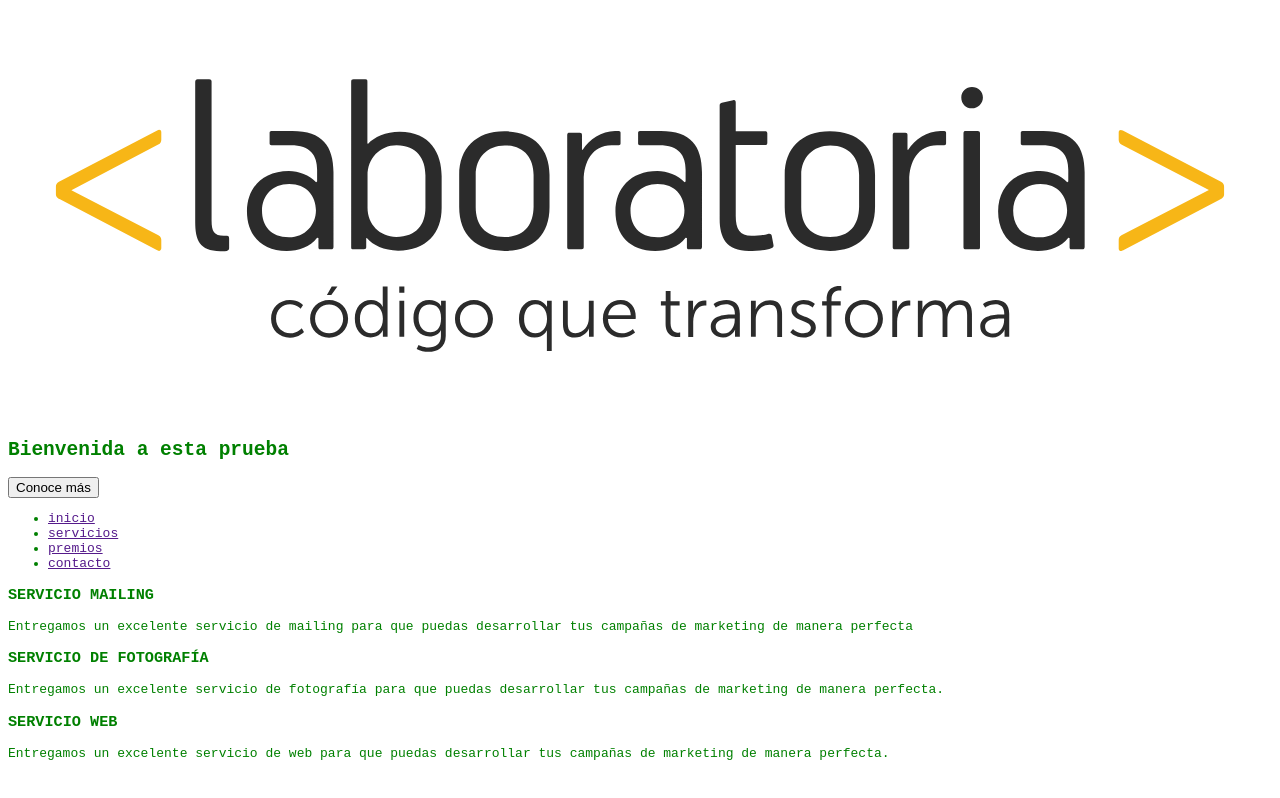
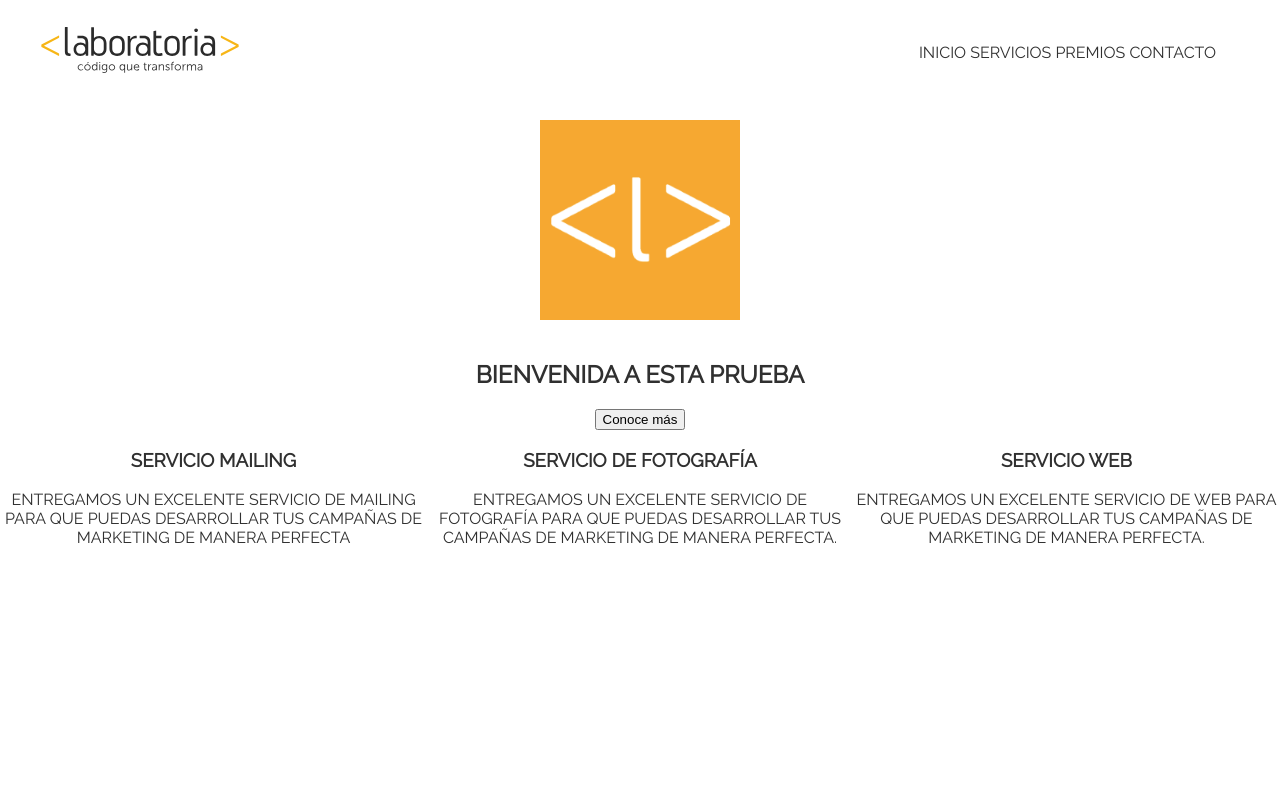
Before and after one commit to VaneQiuta777/seminar_css, a plain HTML site: page index.html in a window 1280 px wide. Drawn offline with Linux system fonts and the light colour scheme; files that its build step writes are made by us from their sources.

Commit message:
añadiendo estilo al header y sections

```diff
--- a/css/style.css
+++ b/css/style.css
@@ -1,19 +1,41 @@
-body {
-    font-family: monospace; /*especificidad 1 punto*/
-    color: green;
+body { /*setear nuestros archivos*/
+    box-sizing: border-box;
+    color: #303030;
+    font-family: 'Raleway', sans-serif;
+    margin: 0;
+    padding: 0;
 }
-p{
-    color: green;
+/* clases reutilizables*/
+.text-uppercase {
+    text-transform: uppercase;
 }
-/*
-a:hover especificidad
-id (100)= 0
-clase (10) = 0
-etiqueta (1) = 0
-
-#banner : especificidad 100
-
-#banner .p : especificidad 110
-
-a.p : especificidad 11
-*/
+.box-header {
+    display: inline-block;
+}
+.logo-header{
+    width: 200px;
+}
+li {
+    display: inline;
+    list-style: none;
+}
+li a {
+    text-decoration: none;
+    color: inherit;
+}
+header{
+    position: relative;
+}
+nav{
+    position: absolute;
+    right: 5%;
+    top: 50%;
+    transform: translateY(-50%);/* que suba a la mitad*/
+}
+section {
+    text-align: center;
+}
+div {
+    display: inline-block;
+    width: 33%;
+}
--- a/index.html
+++ b/index.html
@@ -3,50 +3,50 @@
 <head> <!-- hermano de body-->
     <meta charset="UTF-8">
     <title>Laboratoria</title>
+    <link href="https://fonts.googleapis.com/css?family=Raleway" rel="stylesheet">
     <link rel="stylesheet" href="assets/icons/iconmmoon/style.css">
-    <link rel="stylesheet" href="style.css">
+    <link rel="stylesheet" href="css/style.css">
 </head>
 <body><!--antepasado de h1, p / padre de h1 y p-->
     <header>
-    <section>
-        <figure>
-            <img src="assets/images/logo-laboratoria.svg" alt="logo de laboratoria">
+        <figure class="box-header">
+            <img class="logo-header" src="assets/images/logo-laboratoria.svg" alt="logo de laboratoria">
         </figure>
-        <h1>Bienvenida a esta prueba</h1>
-        <button>Conoce más</button>
-           <nav>
+        <nav class="box-header">
                 <ul>
-                    <li><a href="">inicio</a></li> <!-- li*4>a-->
-                    <li><a href="">servicios</a></li>
-                    <li><a href="">premios</a></li>
-                    <li><a href="">contacto</a></li>
+                    <li class="text-uppercase"><a href="">inicio</a></li> <!-- li*4>a-->
+                    <li class="text-uppercase"><a href="">servicios</a></li>
+                    <li class="text-uppercase"><a href="">premios</a></li>
+                    <li class="text-uppercase"><a href="">contacto</a></li>
                 </ul>
         </nav>
+    </header>
+        <section>
+            <figure class="box-header">
+                        <img class="logo-header" src="assets/images/square-laboratoria.png" alt="laboratoria">
+            </figure>
+            <h1 class="text-uppercase">Bienvenida a esta prueba</h1>
+            <button>Conoce más</button>
         </section>
         <section>
             <div> <!--div*3>span+h3+p emmet abreviado -->
                 <span>
-                <h3>SERVICIO MAILING</h3>
-                <p>Entregamos un excelente servicio de mailing para que puedas desarrollar tus campañas de marketing de manera perfecta</p>
+                    <h3 class="text-uppercase">SERVICIO MAILING</h3>
+                    <p class="text-uppercase">Entregamos un excelente servicio de mailing para que puedas desarrollar tus campañas de marketing de manera perfecta</p>
                 </span>
             </div>
             <div>
                 <span>
-                <h3>SERVICIO DE FOTOGRAFÍA</h3>
-                <p>Entregamos un excelente servicio de fotografía para que puedas desarrollar tus campañas de marketing de manera perfecta.</p>
+                    <h3 class="text-uppercase">SERVICIO DE FOTOGRAFÍA</h3>
+                    <p class="text-uppercase">Entregamos un excelente servicio de fotografía para que puedas desarrollar tus campañas de marketing de manera perfecta.</p>
                 </span>
             </div>
             <div>
                 <span>
-                <h3>SERVICIO WEB</h3>
-                <p>Entregamos un excelente servicio de web para que puedas desarrollar tus campañas de marketing de manera perfecta.</p>
+                    <h3 class="text-uppercase">SERVICIO WEB</h3>
+                    <p class="text-uppercase">Entregamos un excelente servicio de web para que puedas desarrollar tus campañas de marketing de manera perfecta.</p>
                 </span>
             </div>
-
-
-        <div></div>
         </section>
-
-    </header>
 </body>
 </html>
```
Also changed, not shown: 1 other file. Lines whose indentation alone changed are shown as unchanged.
